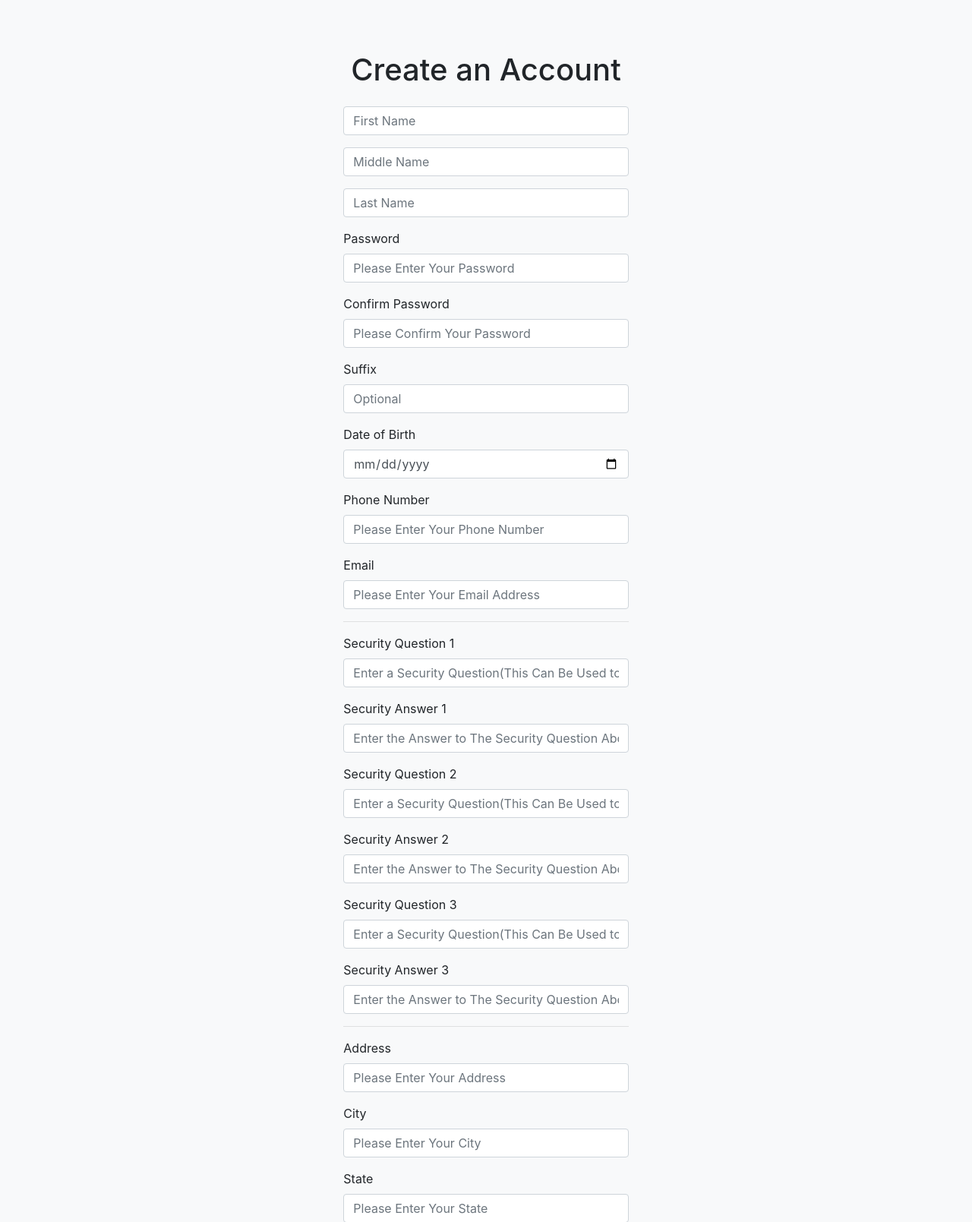
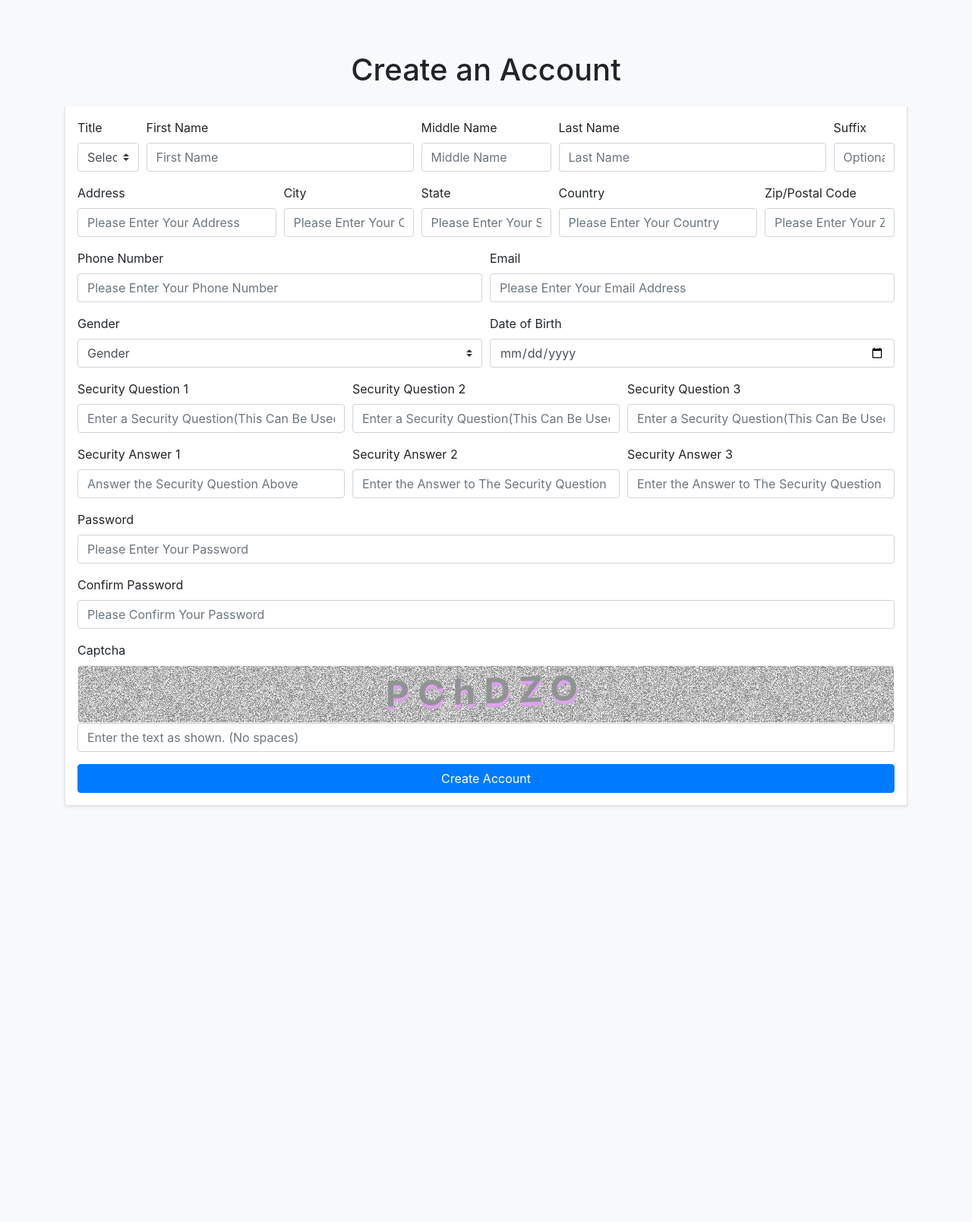
Before and after one commit to jamiekohns/BDPA-HSCC-Practice, a PHP site: page /user_signup.php in a window 1280 px wide. Shown: the part 56-1665 px from the top of the page at 76% size. After the commit the page ends 1118 px from the top, so only its background shows below. Run offline with PHP 8.4, Linux system fonts and the light colour scheme.

Commit message:
Fixed the Design of the Signup Page

```diff
--- a/app/user_signup.php
+++ b/app/user_signup.php
@@ -58,7 +58,7 @@ if(isset($_POST['submit'])){
 
 ?>
 <div class="jumbotron bg-light">
-    <div class="container mx-auto col-md-4">
+    <div class="container mx-auto">
         <h1 class="text-center mb-4"> Create an Account </h1>
         <?php
         if ($error) {
@@ -66,48 +66,111 @@ if(isset($_POST['submit'])){
         }
         ?>
         <form class= action="user_signup.php" method="post">
-            <div class="form-group">
+            <div class="p-3 bg-white rounded shadow-sm border border-top-0 rounded-0">
+<div class="form-row">
+<div class="form-group col-md-1">
+    <label for="title">Title</label>
+    <select name="title" id="title" class="custom-select">
+        <option value="Select Option">Select Option</option>
+        <option value="M.">M.</option>
+        <option value="Mr.">Mr.</option>
+        <option value="Ms.">Ms.</option>
+        <option value="Mrs.">Mrs.</option>
+    </select>
+</div>
+<div class="form-group col-md-4">
+        <label for="">First Name</label>
     <input type="text" class="form-control" id="first_name" name="first_name" placeholder="First Name">
 </div>
-            <div class="form-group">
+<div class="form-group col-md-2">
+    <label for="">Middle Name</label>
     <input type="text" class="form-control" id="middle_name" name="middle_name" placeholder="Middle Name">
 </div>
-            <div class="form-group">
+<div class="form-group col-md-4">
+    <label for="">Last Name</label>
     <input type="text" class="form-control" id="last_name" name="last_name" placeholder="Last Name">
 </div>
-            <div class="form-group">
-                <label for="password">Password</label>
-                <input type="password" class="form-control" id="password" name="password" placeholder="Please Enter Your Password">
-            </div>
-            <div class="form-group">
-                <label for="password">Confirm Password</label>
-                <input type="password" class="form-control" id="password2" name="password2" placeholder="Please Confirm Your Password">
-            </div>
-            <div class="form-group">
+<div class="form-group col-md-1">
     <label for="Suffix">Suffix</label>
     <input type="text" class="form-control" id="Suffix" name="suffix" placeholder="Optional">
 </div>
-            <div class="form-group">
+</div>
+
+
+<div class="form-row">
+<div class="form-group col-md-3">
+    <label for="address">Address</label>
+    <input type="text" class="form-control" id="address" name="address" placeholder="Please Enter Your Address">
+</div>
+
+<div class="form-group col-md-2">
+    <label for="city">City</label>
+    <input type="text" class="form-control" id="city" name="city" placeholder="Please Enter Your City">
+</div>
+
+<div class="form-group col-md-2">
+    <label for="state">State</label>
+    <input type="text" class="form-control" id="state" name="state" placeholder="Please Enter Your State">
+</div>
+
+<div class="form-group col-md-3">
+    <label for="country">Country</label>
+    <input type="text" class="form-control" id="country" name="country" placeholder="Please Enter Your Country">
+</div>
+
+<div class="form-group col-md-2">
+    <label for="zip">Zip/Postal Code</label>
+    <input type="text" class="form-control" id="zip" name="zip" placeholder="Please Enter Your Zip/Postal Code">
+</div>
+</div>
+
+<div class="form-row">
+<div class="form-group col-md-6">
+    <label for="phone">Phone Number</label>
+    <input type="tel" class="form-control" id="phone" name="phone" placeholder="Please Enter Your Phone Number">
+</div>
+<div class="form-group col-md-6">
+    <label for="email">Email</label>
+    <input type="email" class="form-control" id="email" name="email" placeholder="Please Enter Your Email Address">
+</div>
+</div>
+
+<div class="form-row">
+<div class="form-group col-md-6">
+    <label for="gender">Gender</label>
+    <select class="custom-select" name="gender" id="gender">
+        <option value="Select Option">Gender</option>
+        <option value="M">Male</option>
+        <option value="F">Female</option>
+        <option value="O">Other</option>
+    </select>
+</div>
+<div class="form-group col-md-6">
     <label for="dob">Date of Birth</label>
     <input type="date" class="form-control" id="dob" name="dob" placeholder="Date of Birth">
 </div>
-            <div class="form-group">
-                <label for="phone">Phone Number</label>
-                <input type="tel" class="form-control" id="phone" name="phone" placeholder="Please Enter Your Phone Number">
 </div>
-            <div class="form-group">
-                <label for="email">Email</label>
-                <input type="email" class="form-control" id="email" name="email" placeholder="Please Enter Your Email Address">
-            </div>
-            <hr>
+
+
+
+<div class="form-row">
+<div class="col-md-4">
+
 <div class="form-group">
     <label for="security_question_1">Security Question 1</label>
     <input type="text" class="form-control" id="security_question_1" name="security_question_1" placeholder="Enter a Security Question(This Can Be Used to Access Your Account)">
 </div>
 <div class="form-group">
     <label for="security_answer_1">Security Answer 1</label>
-                <input type="text" class="form-control" id="security_answer_1" name="security_answer_1" placeholder="Enter the Answer to The Security Question Above">
+    <input type="text" class="form-control" id="security_answer_1" name="security_answer_1" placeholder="Answer the Security Question Above">
 </div>
+</div>
+
+
+
+
+
+<div class="col-md-4">
 <div class="form-group">
     <label for="security_question_2">Security Question 2</label>
     <input type="text" class="form-control" id="security_question_2" name="security_question_2" placeholder="Enter a Security Question(This Can Be Used to Access Your Account)">
@@ -117,7 +180,9 @@ if(isset($_POST['submit'])){
     <label for="security_answer_2">Security Answer 2</label>
     <input type="text" class="form-control" id="security_answer_2" name="security_answer_2" placeholder="Enter the Answer to The Security Question Above">
 </div>
+</div>
 
+<div class="col-md-4">
 <div class="form-group">
     <label for="security_question_3">Security Question 3</label>
     <input type="text" class="form-control" id="security_question_3" name="security_question_3" placeholder="Enter a Security Question(This Can Be Used to Access Your Account)">
@@ -127,50 +192,22 @@ if(isset($_POST['submit'])){
     <label for="security_answer_3">Security Answer 3</label>
     <input type="text" class="form-control" id="security_answer_3" name="security_answer_3" placeholder="Enter the Answer to The Security Question Above">
 </div>
-            <hr>
-            <div class="form-group">
-                <label for="address">Address</label>
-                <input type="text" class="form-control" id="address" name="address" placeholder="Please Enter Your Address">
+</div>
 </div>
 
+
+
 <div class="form-group">
-                <label for="city">City</label>
-                <input type="text" class="form-control" id="city" name="city" placeholder="Please Enter Your City">
+    <label for="password">Password</label>
+    <input type="password" class="form-control" id="password" name="password" placeholder="Please Enter Your Password">
+</div>
+<div class="form-group">
+    <label for="password">Confirm Password</label>
+    <input type="password" class="form-control" id="password2" name="password2" placeholder="Please Confirm Your Password">
 </div>
 
-            <div class="form-group">
-                <label for="state">State</label>
-                <input type="text" class="form-control" id="state" name="state" placeholder="Please Enter Your State">
-            </div>
 
-            <div class="form-group">
-                <label for="country">Country</label>
-                <input type="text" class="form-control" id="country" name="country" placeholder="Please Enter Your Country">
-            </div>
 
-            <div class="form-group">
-                <label for="zip">Zip/Postal Code</label>
-                <input type="text" class="form-control" id="zip" name="zip" placeholder="Please Enter Your Zip/Postal Code">
-            </div>
-            <div class="form-group">
-                <label for="gender">Gender</label>
-                <select class="custom-select" name="gender" id="gender">
-                    <option value="Select Option">Gender</option>
-                    <option value="M">Male</option>
-                    <option value="F">Female</option>
-                    <option value="O">Other</option>
-                </select>
-            </div>
-            <div class="form-group">
-                <label for="title">Title</label>
-                <select name="title" id="title" class="custom-select">
-                    <option value="Select Option">Select Option</option>
-                    <option value="M.">M.</option>
-                    <option value="Mr.">Mr.</option>
-                    <option value="Ms.">Ms.</option>
-                    <option value="Mrs.">Mrs.</option>
-                </select>
-            </div>
 
 <div class="form-group">
     <label for="Captcha">Captcha</label>
```
Lines whose indentation alone changed are shown as unchanged.
